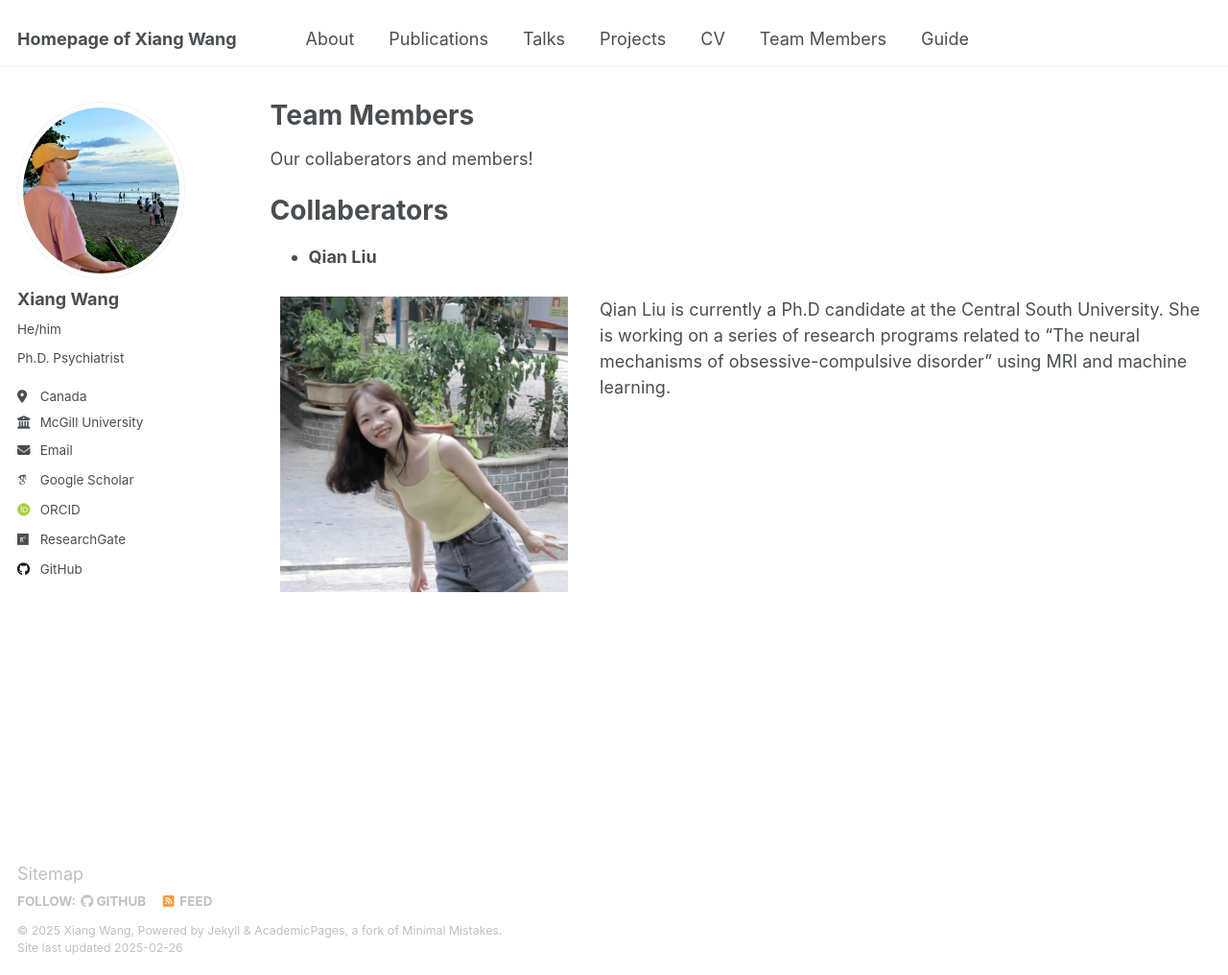
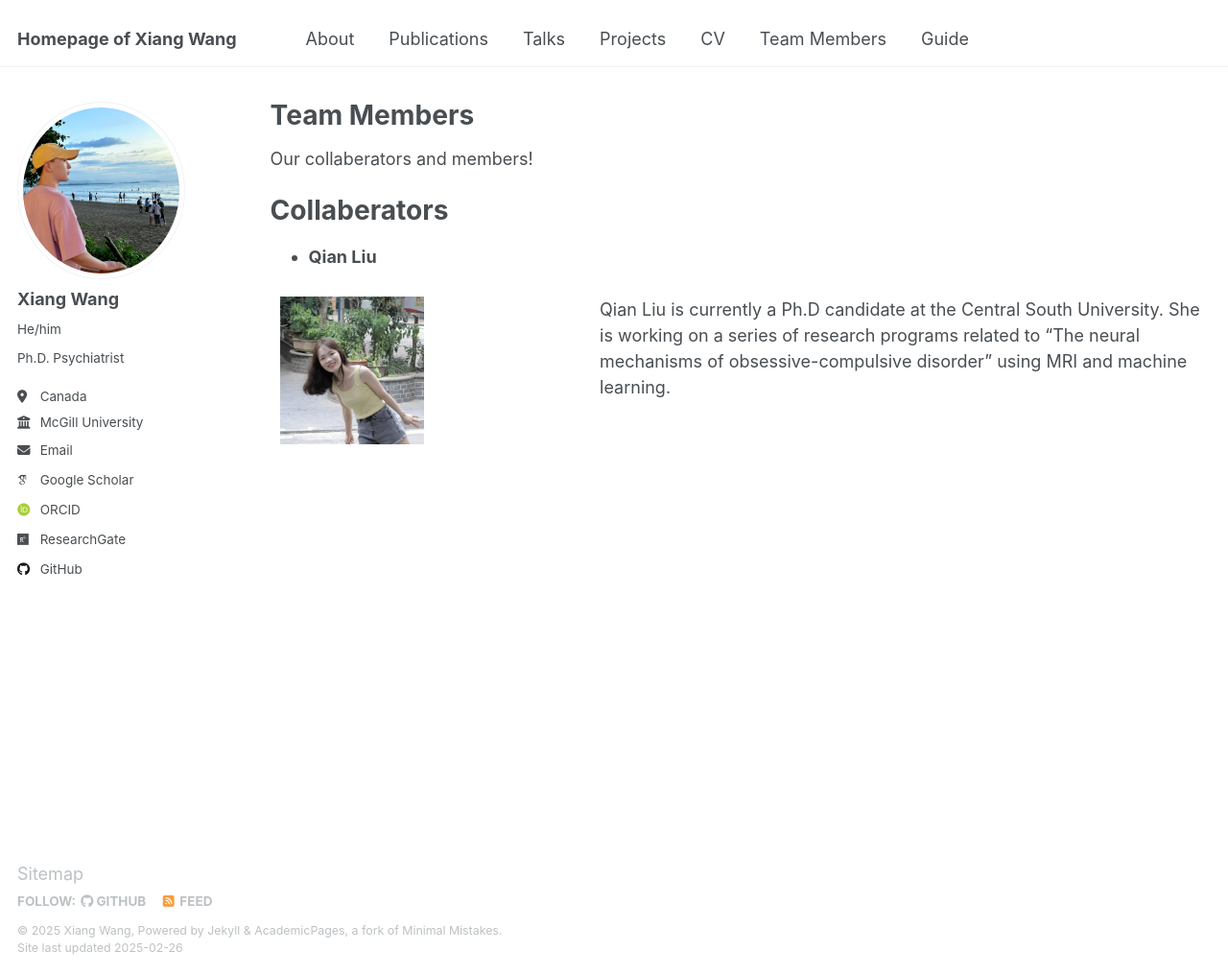
Before and after one commit to Xiang-Wangs/xiang-wangs.github.io, a Jekyll site: the page built from _pages/team.md, in a window 1280 px wide and 1016 px high. Shown: the whole window at 96% size. Built offline with Jekyll 4.4.1, drawn with Linux system fonts in a browser that asks for light colours; some web fonts are replaced.

Commit message:
Update team.md

```diff
--- a/_pages/team.md
+++ b/_pages/team.md
@@ -14,7 +14,7 @@ Collaberators
 <div style="display: flex;">
   <!-- 左侧列：占三分之一 -->
   <div style="flex: 1; padding: 10px; width: 33%;">
-    <img src="/images/Qian_Liu_avatar.jpg" alt="Qian Liu" style="width: 300px; height: auto;" />
+    <img src="/images/Qian_Liu_avatar.jpg" alt="Qian Liu" style="width: 150px; height: auto;" />
   </div>
 
   <!-- 右侧列：占三分之二 -->
```
